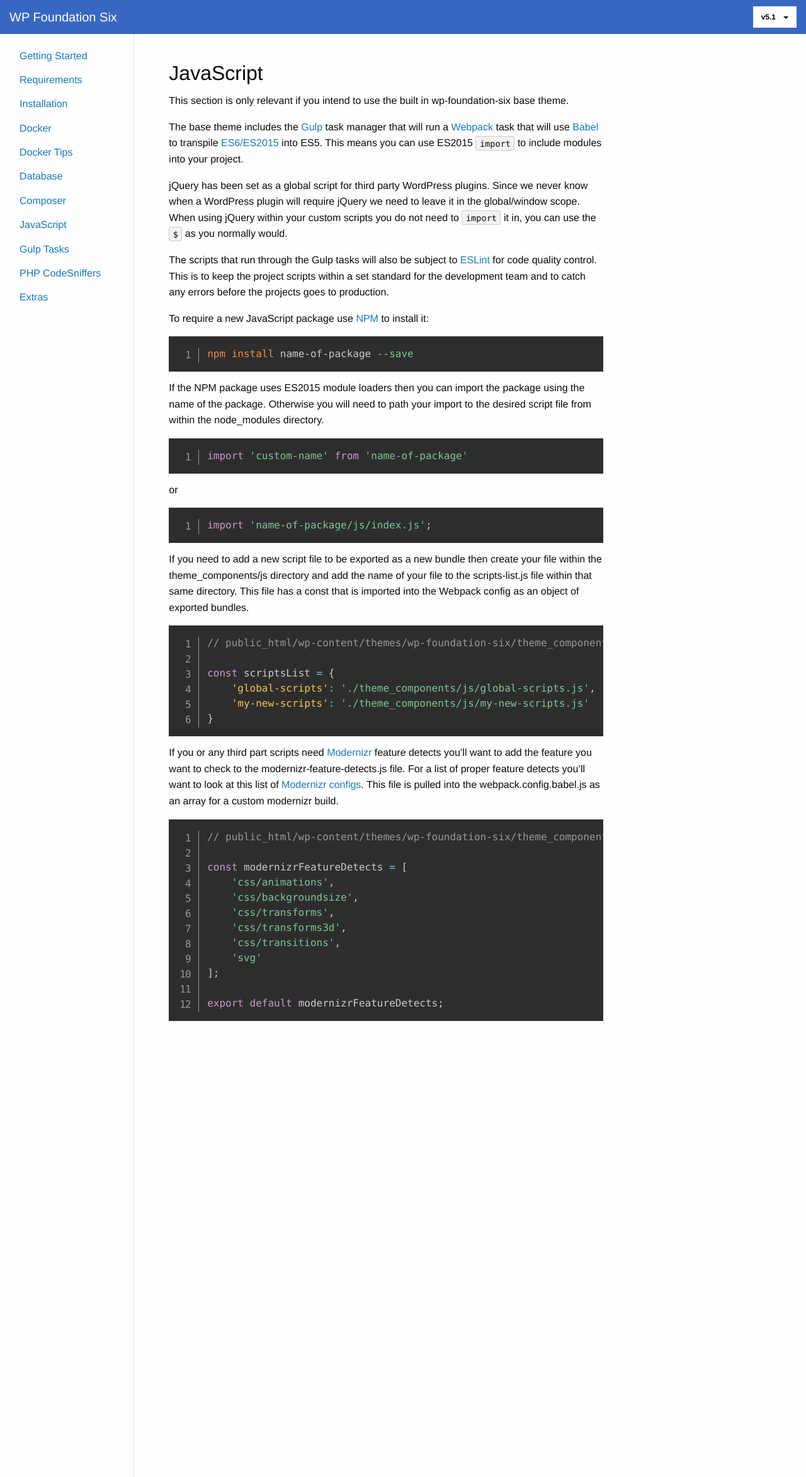
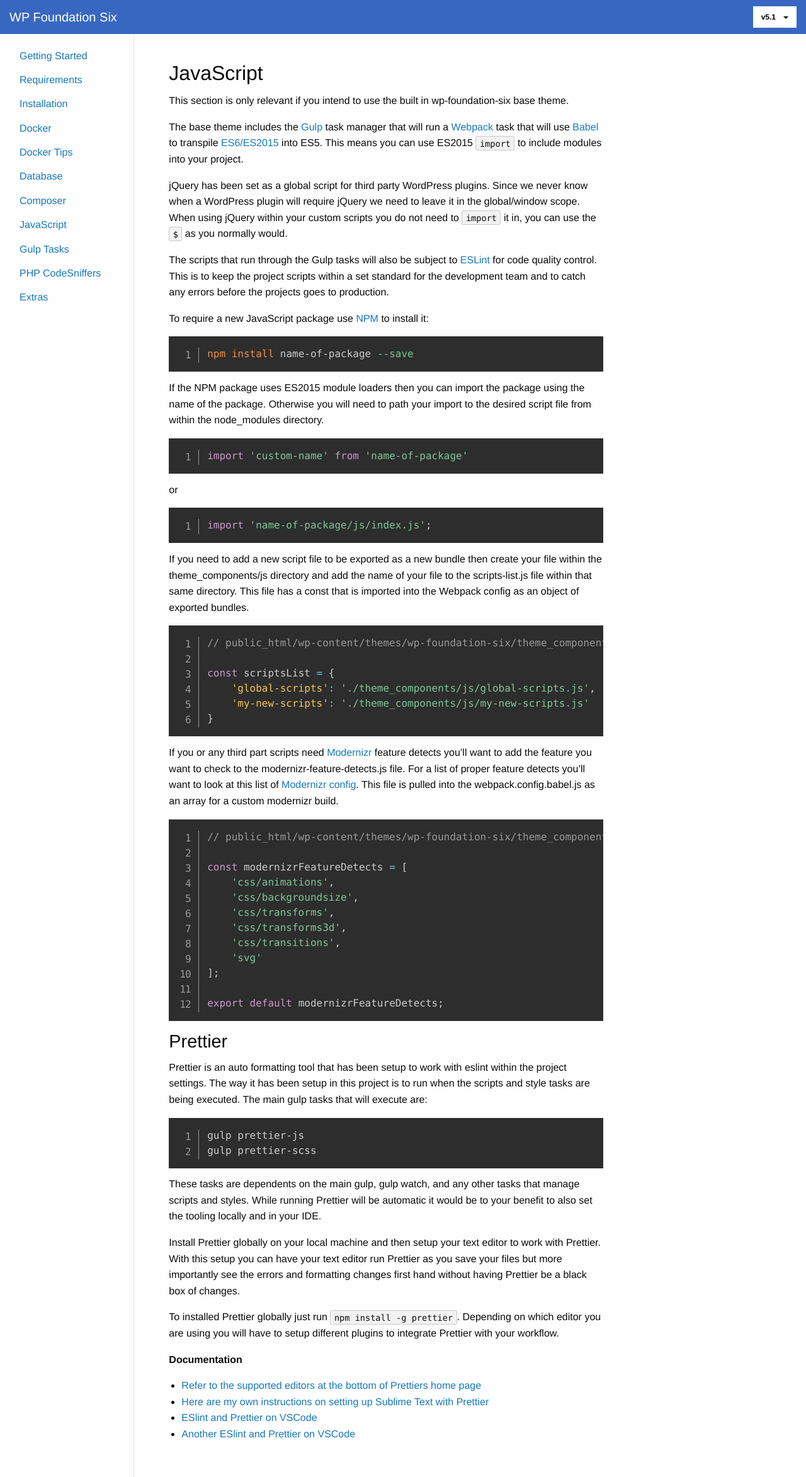
Before and after one commit to Blake-C/wp-foundation-six, a Jekyll site: the page built from docs/5.1/javascript/index.md, in a window 1280 px wide. Shown: the whole page at 63% size. Built offline with Jekyll 4.4.1, drawn with Linux system fonts in a browser that asks for light colours; nearby versions of some CDN libraries.

Commit message:
[md] Updated Prettier documentation on v5.1
Signed-off-by: Blake Cerecero <Blake@DigitalBlake.com>

````diff
--- a/docs/5.1/javascript/index.md
+++ b/docs/5.1/javascript/index.md
@@ -43,7 +43,7 @@ const scriptsList = {
 }
 ```
 
-If you or any third part scripts need [Modernizr](https://modernizr.com/) feature detects you'll want to add the feature you want to check to the modernizr-feature-detects.js file. For a list of proper feature detects you'll want to look at this list of [Modernizr configs](https://github.com/Modernizr/Modernizr/blob/master/lib/config-all.json). This file is pulled into the webpack.config.babel.js as an array for a custom modernizr build.
+If you or any third part scripts need [Modernizr](https://modernizr.com/) feature detects you'll want to add the feature you want to check to the modernizr-feature-detects.js file. For a list of proper feature detects you'll want to look at this list of [Modernizr config](https://github.com/Modernizr/Modernizr/blob/master/lib/config-all.json). This file is pulled into the webpack.config.babel.js as an array for a custom modernizr build.
 
 ```js
 // public_html/wp-content/themes/wp-foundation-six/theme_components/js/modernizr-feature-detects.js
@@ -59,3 +59,24 @@ const modernizrFeatureDetects = [
 
 export default modernizrFeatureDetects;
 ```
+
+## Prettier
+
+Prettier is an auto formatting tool that has been setup to work with eslint within the project settings. The way it has been setup in this project is to run when the scripts and style tasks are being executed. The main gulp tasks that will execute are:
+
+```bash
+gulp prettier-js
+gulp prettier-scss
+```
+
+These tasks are dependents on the main gulp, gulp watch, and any other tasks that manage scripts and styles. While running Prettier will be automatic it would be to your benefit to also set the tooling locally and in your IDE.
+
+Install Prettier globally on your local machine and then setup your text editor to work with Prettier. With this setup you can have your text editor run Prettier as you save your files but more importantly see the errors and formatting changes first hand without having Prettier be a black box of changes.
+
+To installed Prettier globally just run `npm install -g prettier`. Depending on which editor you are using you will have to setup different plugins to integrate Prettier with your workflow.
+
+**Documentation**
+- [Refer to the supported editors at the bottom of Prettiers home page](https://prettier.io/)
+- [Here are my own instructions on setting up Sublime Text with Prettier](https://digitalblake.com/2018/08/30/setting-up-sublime-text-3-with-prettier-on-macos-high-sierra/)
+- [ESlint and Prettier on VSCode](https://www.youtube.com/watch?v=YIvjKId9m2c)
+- [Another ESlint and Prettier on VSCode](https://www.youtube.com/watch?v=bfyI9yl3qfE)
````
